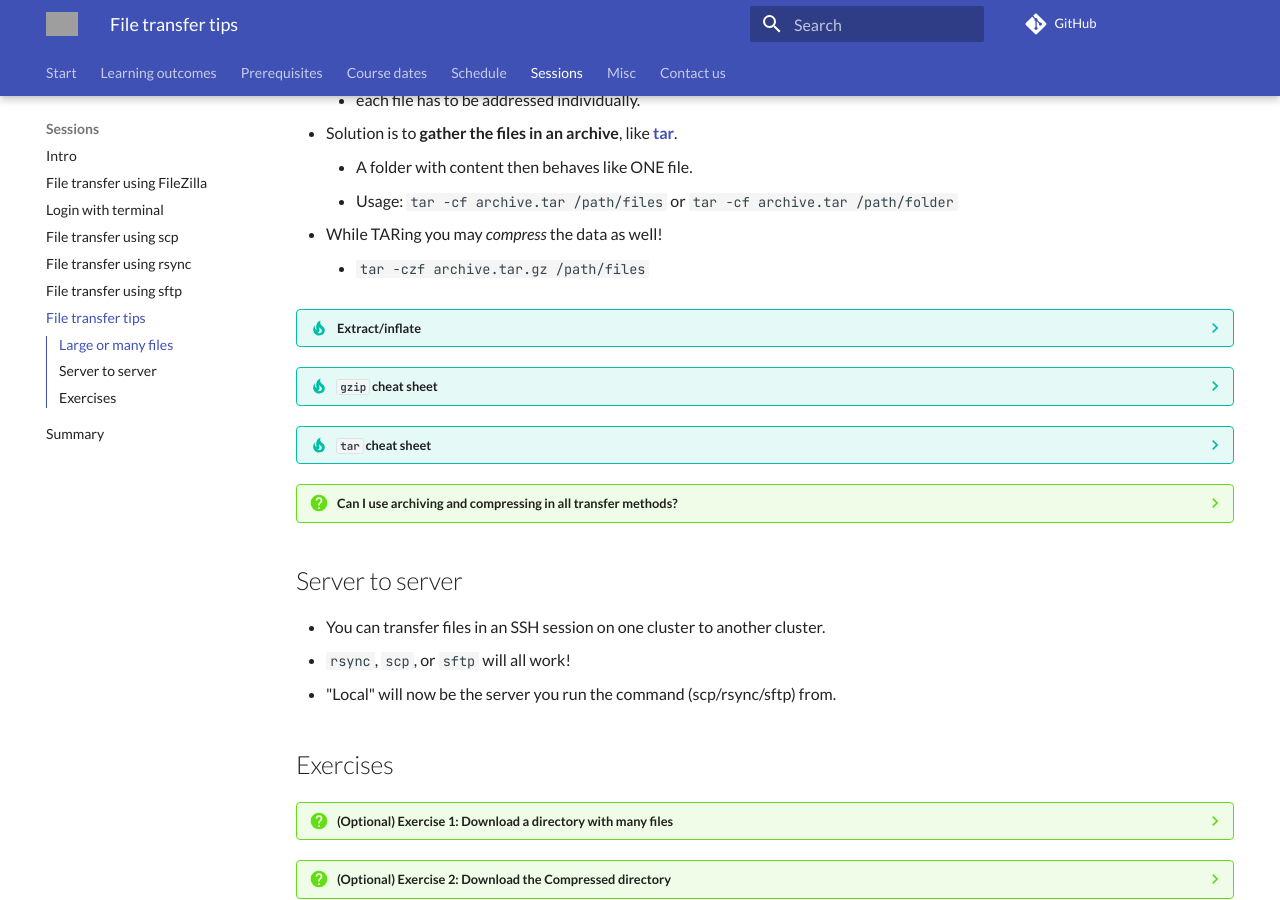
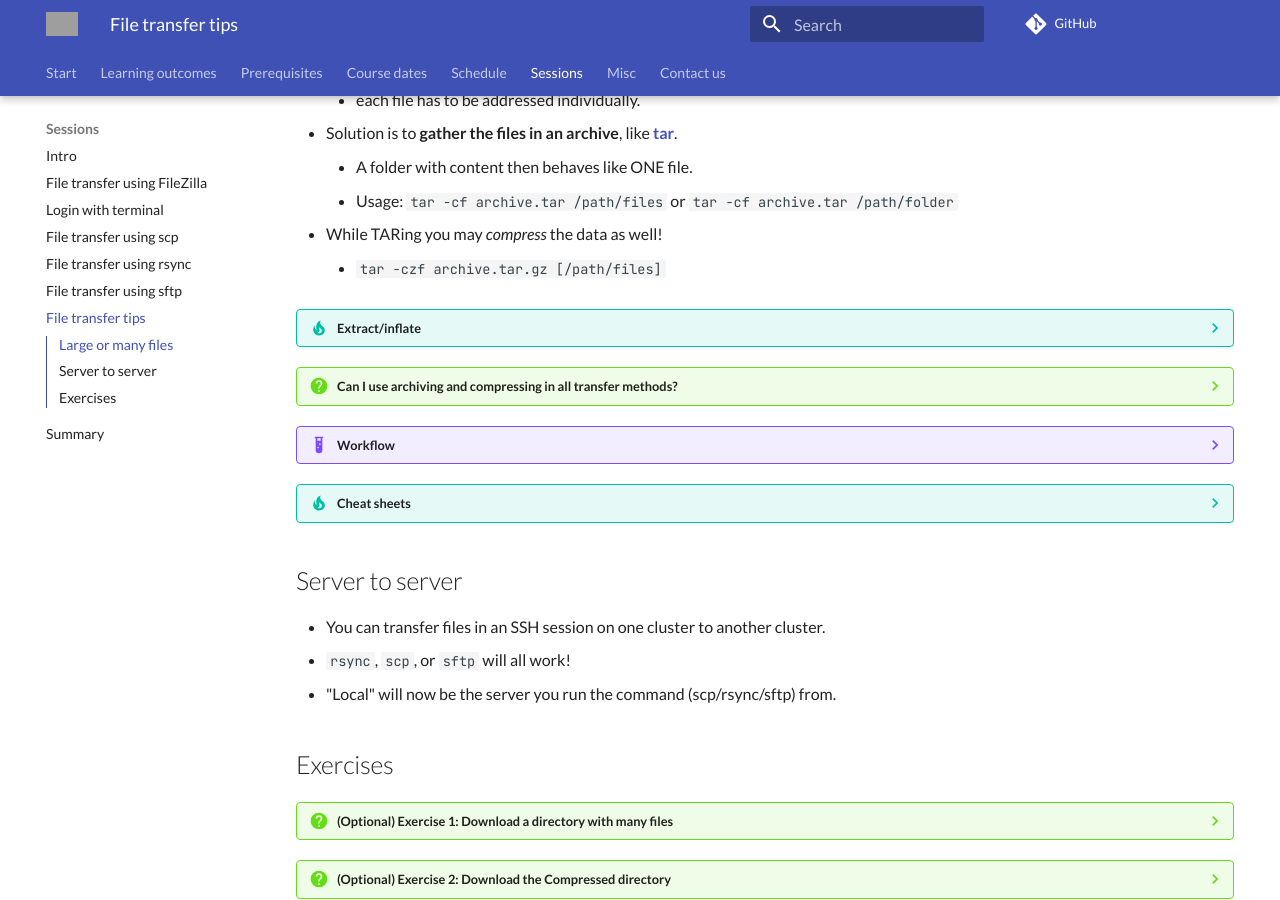
Before and after one commit to UPPMAX/naiss_file_transfer_course, an MkDocs documentation site: the page built from docs/sessions/transfer_tips/README.md, in a window 1280 px wide and 900 px high, scrolled down 518 px. Built offline with MkDocs 1.6.1 and Material for MkDocs 9.7.7, drawn with Linux system fonts in a browser that asks for light colours; comment, search, counter and statistics services are not loaded; some of the changed lines change nothing that is shown; grey boxes are pictures that could not be loaded.

Commit message:
tips workflow

```diff
--- a/docs/sessions/transfer_tips/README.md
+++ b/docs/sessions/transfer_tips/README.md
@@ -28,25 +28,39 @@
     - A folder with content then behaves like ONE file.
     - Usage: ``tar -cf archive.tar /path/files`` or ``tar -cf archive.tar /path/folder``
 - While TARing you may *compress* the data as well!
-    - ``tar -czf archive.tar.gz /path/files``
+    - ``tar -czf archive.tar.gz [/path/files]``
 
 ???- tip "Extract/inflate"
 
     - ``gunzip compressed_file.gz``
     - ``tar -xf archive.tar``
     - ``tar -xzf compressed_archive.tar.gz``
-
-???- tip "``gzip`` cheat sheet"
-
-    - [``gzip`` manual](https://www.gnu.org/software/gzip/manual/gzip.html#Sample)
-
-???- tip "``tar`` cheat sheet"
-
-    - [``tar`` manual](https://devhints.io/tar)
+    - the extracted folders will inherit the old name and internal structure
 
 ???- question "Can I use archiving and compressing in all transfer methods?"
 
     - Yes!
+
+???- example "Workflow"
+
+     - Archive and compress a folder with many large files
+
+         ``tar -czf manylargefiles_folder.tar.gz manylargefiles_folder/``
+
+     - Transfer data
+
+         - Use FileZilla/scp/rsync/sftp
+
+     - Extract at target destination
+
+         ``tar -xzf manylargefiles_folder.tar.gz``
+
+     - You should now have ``manylargefiles_folder/`` again at the target destination!
+
+???- tip "Cheat sheets"
+
+    - [``gzip`` manual](https://www.gnu.org/software/gzip/manual/gzip.html#Sample)
+    - [``tar`` manual](https://devhints.io/tar)
 
 ## Server to server
 
```
